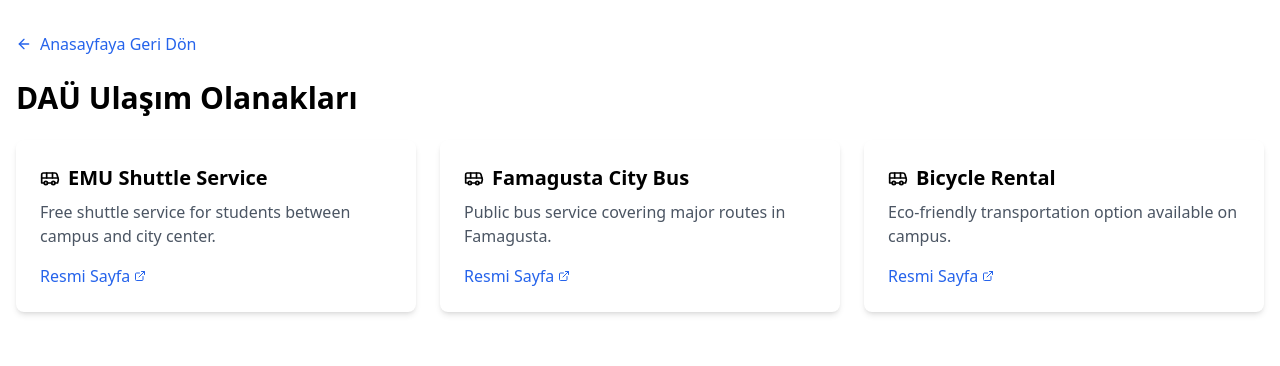
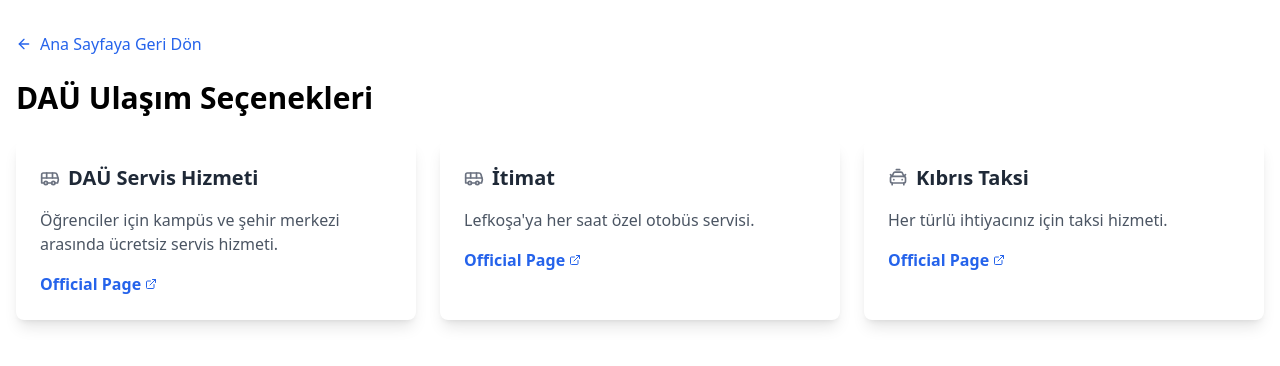
Before and after one commit to atasoya/emu-guide, a Next.js app: page /ulasim in a window 1280 px wide. Shown: the top 366 px of the page. Built offline with nearby package versions, Linux system fonts and the light colour scheme.

Commit message:
Add transport

```diff
--- a/src/app/transportation/page.tsx
+++ b/src/app/transportation/page.tsx
@@ -1,9 +1,10 @@
 import Link from 'next/link'
-import { ArrowLeft, ExternalLink, Bus } from 'lucide-react'
+import { ArrowLeft, ExternalLink, Bus, CarTaxiFront } from 'lucide-react'
 
 interface Transportation {
   id: number
   name: string
+  type: string
   explanation: string
   officialLink: string
 }
@@ -12,20 +13,23 @@ const transportations: Transportation[] = [
   {
     id: 1,
     name: "EMU Shuttle Service",
+    type:"bus",
     explanation: "Free shuttle service for students between campus and city center.",
-    officialLink: "https://emu.edu.tr/transportation/shuttle"
+    officialLink: "https://transportation.emu.edu.tr/en/bus-services"
   },
   {
     id: 2,
-    name: "Famagusta City Bus",
-    explanation: "Public bus service covering major routes in Famagusta.",
-    officialLink: "https://famagusta.gov.ct.tr/transportation"
+    name: "İtimat",
+    type:"bus",
+    explanation: "Private bus service for going and coming from Nicosia every hour.",
+    officialLink: "https://itimatgroup.com/toplu-ta%C5%9Fima"
   },
   {
     id: 3,
-    name: "Bicycle Rental",
-    explanation: "Eco-friendly transportation option available on campus.",
-    officialLink: "https://emu.edu.tr/transportation/bicycle"
+    name: "Kıbrıs Taxi",
+    type:"taxi",
+    explanation: "Taxi service for pretty much anything you need.",
+    officialLink: "https://taksikktc.com/"
   }
 ]
 
@@ -39,9 +43,13 @@ export default function page() {
       <h1 className="text-3xl font-bold mb-6">EMU Transportation Options</h1>
       <div className="grid grid-cols-1 md:grid-cols-2 lg:grid-cols-3 gap-6">
         {transportations.map((transport) => (
-          <div key={transport.id} className="bg-white rounded-lg shadow-md p-6">
-            <h2 className="text-xl font-semibold mb-2 flex items-center">
-              <Bus className="w-5 h-5 mr-2" />
+          <div key={transport.id} className="bg-white rounded-lg shadow-lg p-6 transition-transform transform hover:scale-105">
+            <h2 className="text-xl font-semibold mb-4 flex items-center text-gray-800">
+              {transport.type === 'bus' ? (
+                <Bus className="w-5 h-5 mr-2 text-gray-500" />
+              ) : (
+                <CarTaxiFront className="w-5 h-5 mr-2 text-gray-500" />
+              )}
               {transport.name}
             </h2>
             <p className="text-gray-600 mb-4">{transport.explanation}</p>
@@ -49,7 +57,7 @@ export default function page() {
               href={transport.officialLink}
               target="_blank"
               rel="noopener noreferrer"
-              className="text-blue-600 hover:underline flex items-center"
+              className="text-blue-600 hover:underline flex items-center font-semibold"
             >
               Official Page
               <ExternalLink className="w-3 h-3 ml-1" />
--- a/src/app/ulasim/page.tsx
+++ b/src/app/ulasim/page.tsx
@@ -1,9 +1,10 @@
 import Link from 'next/link'
-import { ArrowLeft, ExternalLink, Bus } from 'lucide-react'
+import { ArrowLeft, ExternalLink, Bus, CarTaxiFront } from 'lucide-react'
 
 interface Transportation {
   id: number
   name: string
+  type: string
   explanation: string
   officialLink: string
 }
@@ -11,37 +12,45 @@ interface Transportation {
 const transportations: Transportation[] = [
   {
     id: 1,
-    name: "EMU Shuttle Service",
-    explanation: "Free shuttle service for students between campus and city center.",
-    officialLink: "https://emu.edu.tr/transportation/shuttle"
+    name: "DAÜ Servis Hizmeti",
+    type:"bus",
+    explanation: "Öğrenciler için kampüs ve şehir merkezi arasında ücretsiz servis hizmeti.",
+    officialLink: "https://transportation.emu.edu.tr/en/bus-services"
   },
   {
     id: 2,
-    name: "Famagusta City Bus",
-    explanation: "Public bus service covering major routes in Famagusta.",
-    officialLink: "https://famagusta.gov.ct.tr/transportation"
+    name: "İtimat",
+    type:"bus",
+    explanation: "Lefkoşa'ya her saat özel otobüs servisi.",
+    officialLink: "https://itimatgroup.com/toplu-ta%C5%9Fima"
   },
   {
     id: 3,
-    name: "Bicycle Rental",
-    explanation: "Eco-friendly transportation option available on campus.",
-    officialLink: "https://emu.edu.tr/transportation/bicycle"
+    name: "Kıbrıs Taksi",
+    type:"taxi",
+    explanation: "Her türlü ihtiyacınız için taksi hizmeti.",
+    officialLink: "https://taksikktc.com/"
   }
 ]
+
 
 export default function page() {
   return (
     <div className="container mx-auto px-4 py-8">
       <Link href="/" className="inline-flex items-center mb-6 text-blue-600 hover:text-blue-800">
         <ArrowLeft className="w-4 h-4 mr-2" />
-        Anasayfaya Geri Dön
+        Ana Sayfaya Geri Dön
       </Link>
-      <h1 className="text-3xl font-bold mb-6">DAÜ Ulaşım Olanakları</h1>
+      <h1 className="text-3xl font-bold mb-6">DAÜ Ulaşım Seçenekleri</h1>
       <div className="grid grid-cols-1 md:grid-cols-2 lg:grid-cols-3 gap-6">
         {transportations.map((transport) => (
-          <div key={transport.id} className="bg-white rounded-lg shadow-md p-6">
-            <h2 className="text-xl font-semibold mb-2 flex items-center">
-              <Bus className="w-5 h-5 mr-2" />
+          <div key={transport.id} className="bg-white rounded-lg shadow-lg p-6 transition-transform transform hover:scale-105">
+            <h2 className="text-xl font-semibold mb-4 flex items-center text-gray-800">
+              {transport.type === 'bus' ? (
+                <Bus className="w-5 h-5 mr-2 text-gray-500" />
+              ) : (
+                <CarTaxiFront className="w-5 h-5 mr-2 text-gray-500" />
+              )}
               {transport.name}
             </h2>
             <p className="text-gray-600 mb-4">{transport.explanation}</p>
@@ -49,9 +58,9 @@ export default function page() {
               href={transport.officialLink}
               target="_blank"
               rel="noopener noreferrer"
-              className="text-blue-600 hover:underline flex items-center"
+              className="text-blue-600 hover:underline flex items-center font-semibold"
             >
-              Resmi Sayfa
+              Official Page
               <ExternalLink className="w-3 h-3 ml-1" />
             </a>
           </div>
```
